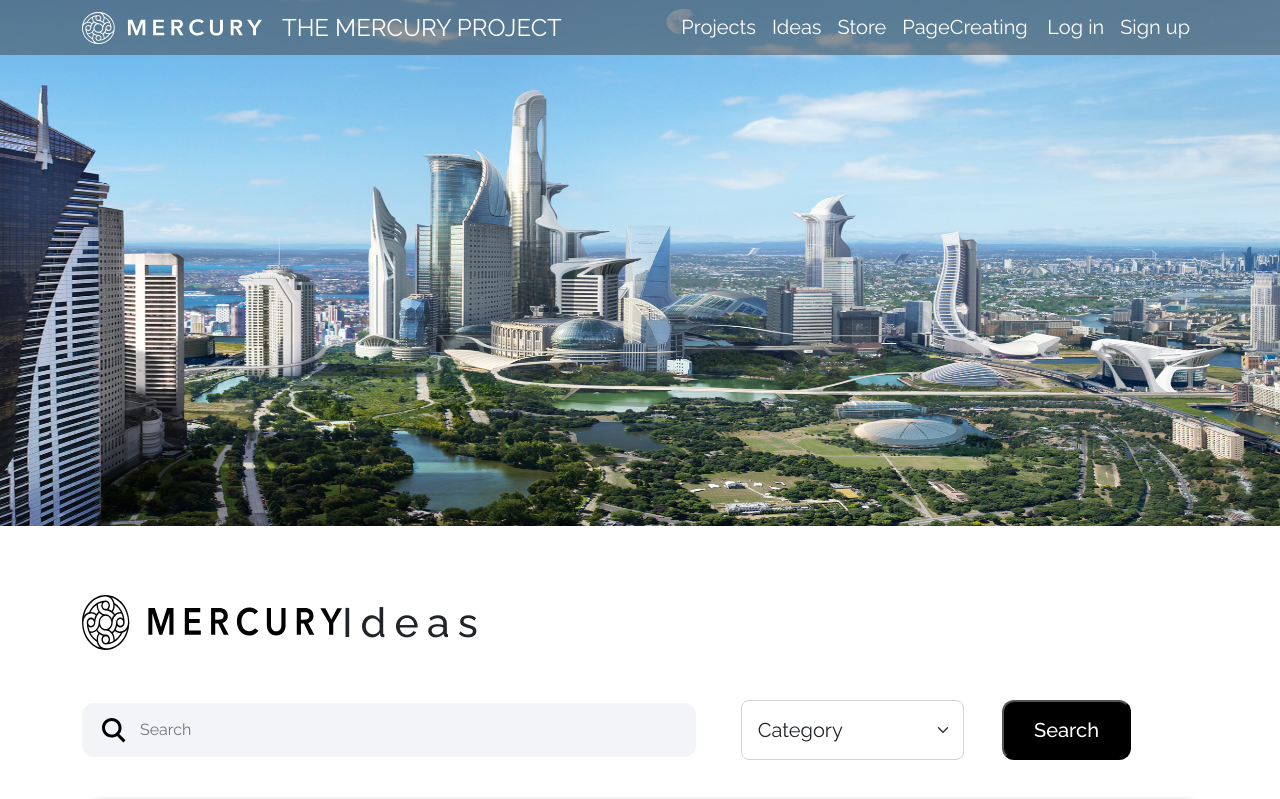
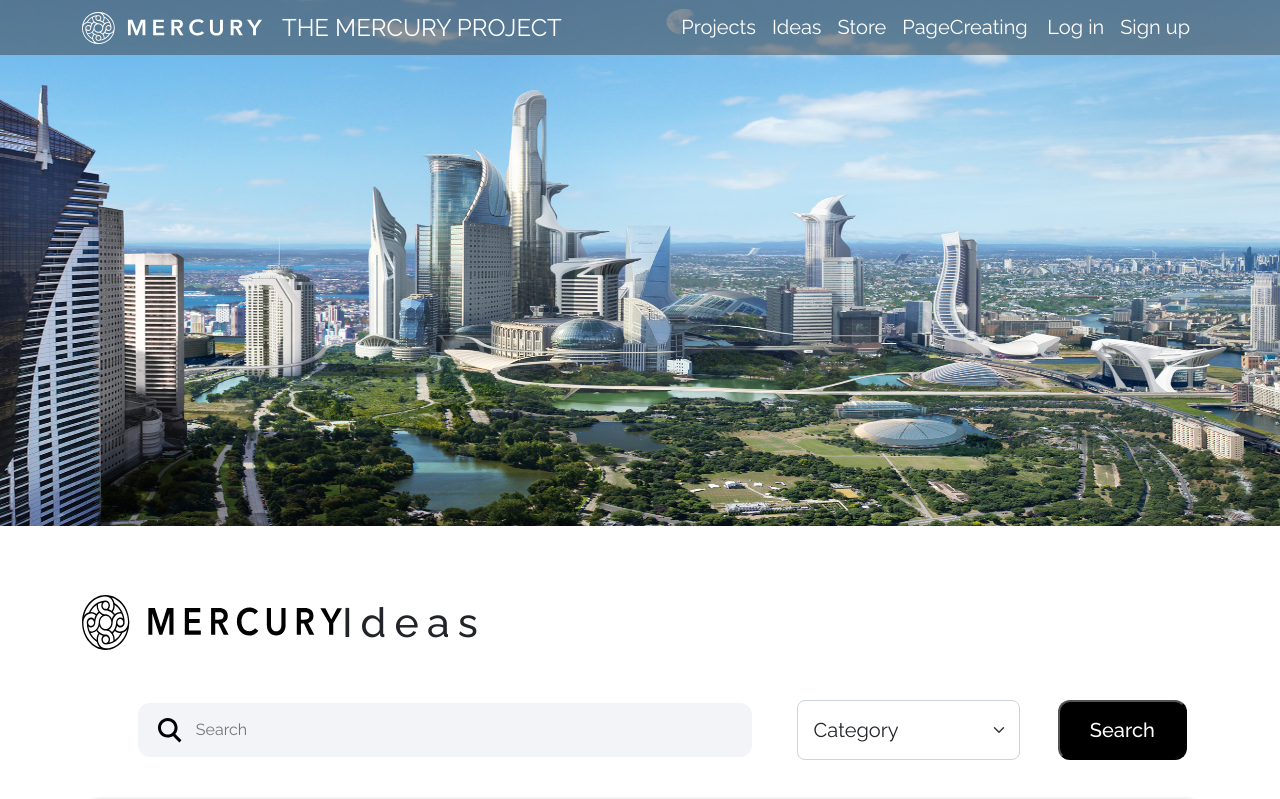
Before and after one commit to SilverMoon17/MercuryProject-frontend-Own, a React (Create React App) app: page /ideas in a window 1280 px wide. Shown: the top 799 px of the page. Built offline with nearby package versions, Linux system fonts and the light colour scheme.

Commit message:
update Ideas.js

```diff
--- a/src/components/pages/Ideas/Ideas.js
+++ b/src/components/pages/Ideas/Ideas.js
@@ -18,7 +18,7 @@ export default function Ideas() {
             </Row>
             <Row>
                 <Col md={12}>
-                    <form className="search-box d-flex align-items-center">
+                    <form className="search-box d-flex align-items-center justify-content-end">
                         <div className="search-input-group">
                             <input type="text" placeholder='Search' className='search-input' />
                         </div>
```
